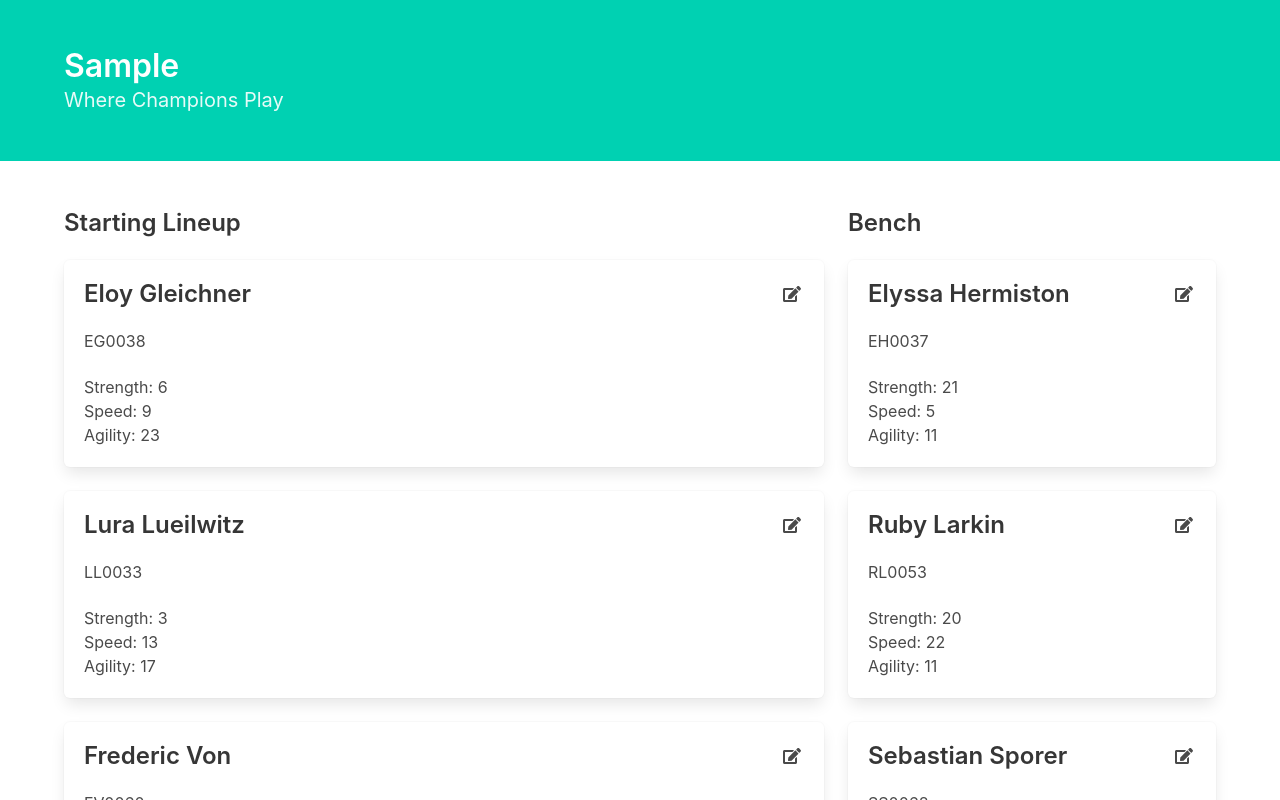
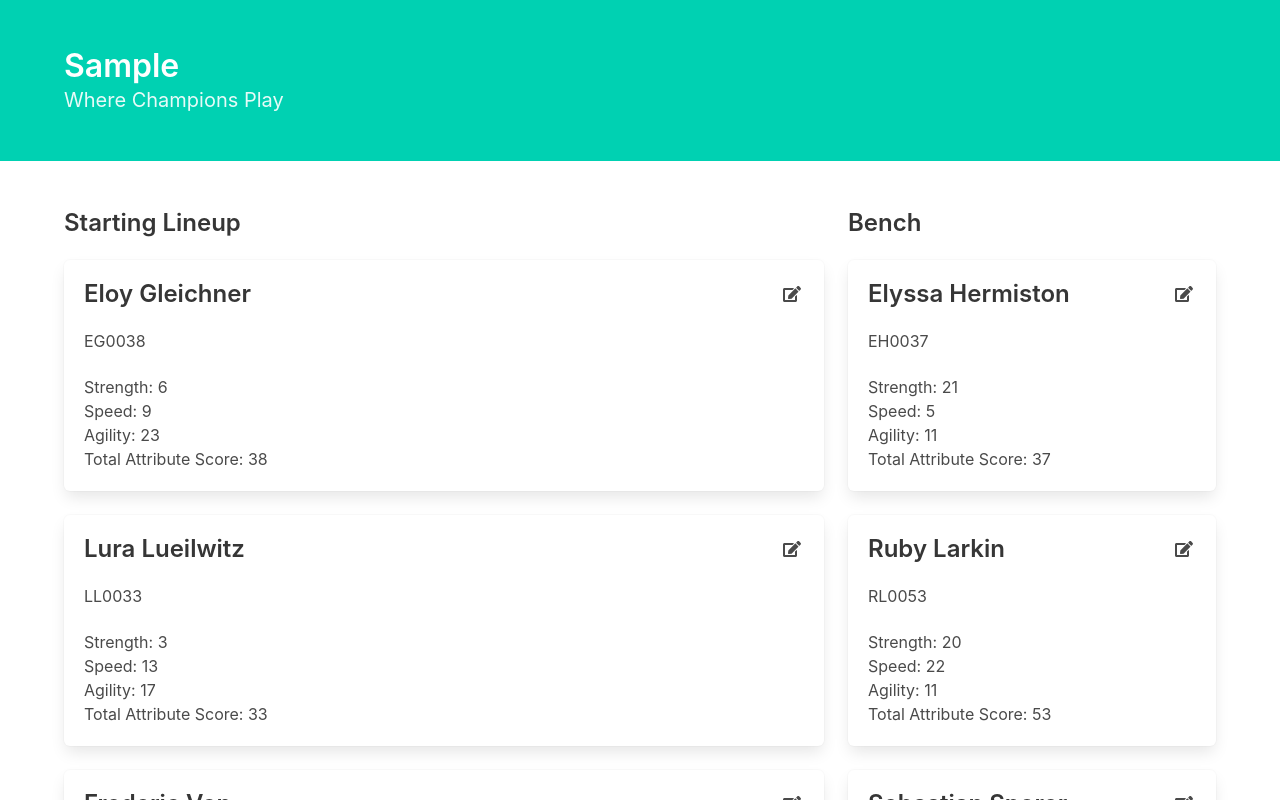
Before and after one commit to k1bs/stack-sports-challenge, a React (Create React App) app: page / in a window 1280 px wide. Both pictures are taken after typing "Sample" into the empty fields and a click on the button "Submit". Shown: the top 800 px of the page. Built offline with nearby package versions, Linux system fonts and the light colour scheme.

Commit message:
add total ability score display

```diff
--- a/src/components/Player.jsx
+++ b/src/components/Player.jsx
@@ -17,6 +17,11 @@ class Player extends Component {
         <p>Strength: {this.props.player.scores.strength}</p>
         <p>Speed: {this.props.player.scores.speed}</p>
         <p>Agility: {this.props.player.scores.agility}</p>
+        <p>Total Attribute Score: {
+          this.props.player.scores.strength +
+          this.props.player.scores.speed +
+          this.props.player.scores.agility
+        }</p>
       </article>
     )
   }
```
